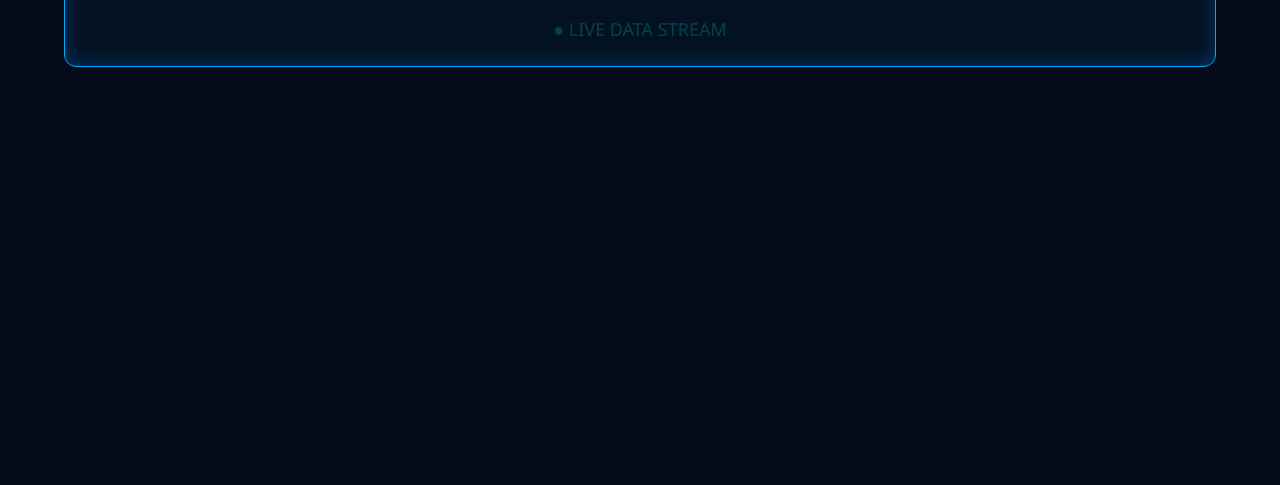
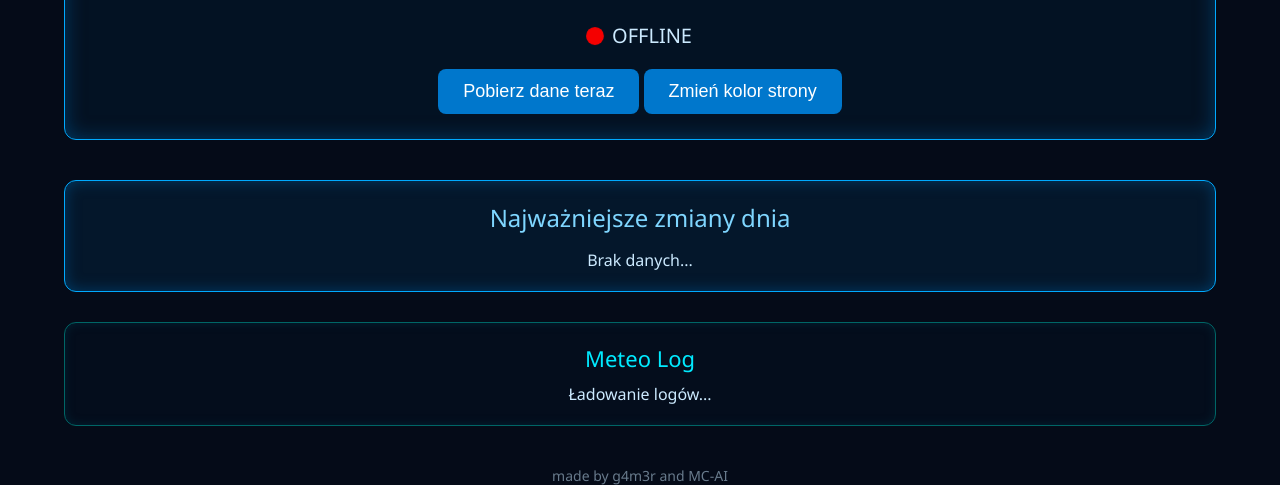
Before and after one commit to g4m3rPL/esp32-meteo, a plain HTML site: page index.html in a window 1280 px wide. Shown: the part 402-887 px from the top of the page. Before the commit the page ends 800 px from the top, so only its background shows below. Drawn offline with Linux system fonts and the light colour scheme; no server answers.

Commit message:
Add files via upload

```diff
--- a/index.html
+++ b/index.html
@@ -12,6 +12,7 @@
         font-family: 'Segoe UI', sans-serif;
         color: #cceaff;
         overflow-x: hidden;
+        transition: background 0.5s;
     }
 
     .glow {
@@ -60,17 +61,93 @@
         opacity: 0.7;
     }
 
-    .live {
-        margin-top: 20px;
-        font-size: 18px;
-        color: #00ffea;
-        animation: blink 1s infinite;
+    /* Status online/offline */
+    .status-row {
+        margin-top: 25px;
+        font-size: 20px;
+        color: #cceaff;
+        display: flex;
+        justify-content: center;
+        align-items: center;
+        gap: 10px;
     }
 
-    @keyframes blink {
-        0% { opacity: 0.2; }
-        50% { opacity: 1; }
-        100% { opacity: 0.2; }
+    .status-dot {
+        width: 14px;
+        height: 14px;
+        border-radius: 50%;
+        animation: pulse 1.5s infinite;
+    }
+
+    @keyframes pulse {
+        0% { transform: scale(1); opacity: 0.5; }
+        50% { transform: scale(1.3); opacity: 1; }
+        100% { transform: scale(1); opacity: 0.5; }
+    }
+
+    /* Najważniejsze zmiany dnia */
+    .highlight-panel {
+        background: rgba(0, 60, 100, 0.25);
+        border: 1px solid #0af;
+        border-radius: 12px;
+        padding: 20px;
+        margin-top: 40px;
+        box-shadow: 0 0 15px #003b66 inset;
+    }
+
+    .highlight-title {
+        font-size: 24px;
+        color: #7fd6ff;
+        margin-bottom: 15px;
+    }
+
+    /* Logi */
+    .log-panel {
+        background: rgba(0, 20, 40, 0.25);
+        border: 1px solid #066;
+        border-radius: 12px;
+        padding: 20px;
+        margin-top: 30px;
+        box-shadow: 0 0 10px #002233 inset;
+    }
+
+    .log-title {
+        font-size: 22px;
+        color: #00eaff;
+        margin-bottom: 10px;
+    }
+
+    .log-entry {
+        font-family: "Consolas", "Courier New", monospace;
+        font-size: 16px;
+        color: #cceaff;
+        margin-bottom: 6px;
+        white-space: pre-wrap;
+    }
+
+    /* Przyciski */
+    .btn {
+        margin-top: 20px;
+        padding: 12px 25px;
+        background: #0077cc;
+        border: none;
+        border-radius: 8px;
+        color: white;
+        font-size: 18px;
+        cursor: pointer;
+        transition: 0.3s;
+    }
+
+    .btn:hover {
+        background: #0099ff;
+        box-shadow: 0 0 10px #00c8ff;
+    }
+
+    /* Stopka */
+    .footer {
+        margin-top: 40px;
+        opacity: 0.5;
+        font-size: 14px;
     }
 </style>
 </head>
@@ -87,8 +164,32 @@
         <div class="label">Wilgotność</div>
         <div id="hum" class="value">-- %</div>
 
-        <div class="live">● LIVE DATA STREAM</div>
+        <div class="status-row">
+            <div id="statusDot" class="status-dot" style="background:red;"></div>
+            <div id="statusText">OFFLINE</div>
+        </div>
+
+        <button class="btn" onclick="forceUpdate()">Pobierz dane teraz</button>
+        <button class="btn" onclick="randomColor()">Zmień kolor strony</button>
     </div>
+
+    <!-- Najważniejsze zmiany dnia -->
+    <div class="highlight-panel">
+        <div class="highlight-title">Najważniejsze zmiany dnia</div>
+        <div id="highlights">
+            Brak danych...
+        </div>
+    </div>
+
+    <!-- Pełny log -->
+    <div class="log-panel">
+        <div class="log-title">Meteo Log</div>
+        <div id="meteoLog">
+            Ładowanie logów...
+        </div>
+    </div>
+
+    <div class="footer">made by g4m3r and MC‑AI</div>
 </div>
 
 <!-- Firebase -->
@@ -104,17 +205,89 @@
     firebase.initializeApp(firebaseConfig);
     const db = firebase.database();
 
-    function update() {
-        db.ref("/ostatni/temp").on("value", snap => {
-            document.getElementById("temp").innerText = snap.val() + " °C";
-        });
+    let lastTimestamp = 0;
+    let lastTemp = null;
+    let lastHum = null;
 
-        db.ref("/ostatni/hum").on("value", snap => {
-            document.getElementById("hum").innerText = snap.val() + " %";
-        });
+    function addLogEntry(text) {
+        const log = document.getElementById("meteoLog");
+        const timestamp = new Date().toLocaleTimeString();
+
+        const entry = document.createElement("div");
+        entry.className = "log-entry";
+        entry.textContent = `[${timestamp}] ${text}`;
+
+        log.prepend(entry);
     }
 
-    update();
+    function addHighlight(text) {
+        const highlights = document.getElementById("highlights");
+
+        const entry = document.createElement("div");
+        entry.className = "log-entry";
+        entry.textContent = text;
+
+        highlights.prepend(entry);
+    }
+
+    function updateStatus() {
+        const now = Date.now();
+        const diff = now - lastTimestamp;
+
+        const dot = document.getElementById("statusDot");
+        const text = document.getElementById("statusText");
+
+        if (diff < 10000) {
+            dot.style.background = "lime";
+            text.textContent = "ONLINE";
+        } else {
+            dot.style.background = "red";
+            text.textContent = "OFFLINE";
+        }
+    }
+
+    setInterval(updateStatus, 1000);
+
+    // Pobieranie danych z Firebase
+    db.ref("/ostatni").on("value", snap => {
+        const data = snap.val();
+        if (!data) return;
+
+        const t = data.temp;
+        const h = data.hum;
+        const ts = data.timestamp;
+
+        lastTimestamp = ts;
+
+        document.getElementById("temp").innerText = t + " °C";
+        document.getElementById("hum").innerText = h + " %";
+
+        addLogEntry(`Temp=${t}°C  Hum=${h}%`);
+
+        if (lastTemp !== null && Math.abs(t - lastTemp) > 1.5) {
+            addHighlight(`Duża zmiana temperatury: ${lastTemp}°C → ${t}°C`);
+        }
+
+        if (lastHum !== null && Math.abs(h - lastHum) > 5) {
+            addHighlight(`Skok wilgotności: ${lastHum}% → ${h}%`);
+        }
+
+        lastTemp = t;
+        lastHum = h;
+    });
+
+    // Funkcja pobrania danych teraz
+    function forceUpdate() {
+        addLogEntry("Wymuszono pobranie danych.");
+    }
+
+    // Losowy kolor tła
+    function randomColor() {
+        const r = Math.floor(Math.random() * 80);
+        const g = Math.floor(Math.random() * 80);
+        const b = Math.floor(Math.random() * 80);
+        document.body.style.background = `rgb(${r},${g},${b})`;
+    }
 </script>
 
 </body>
```
